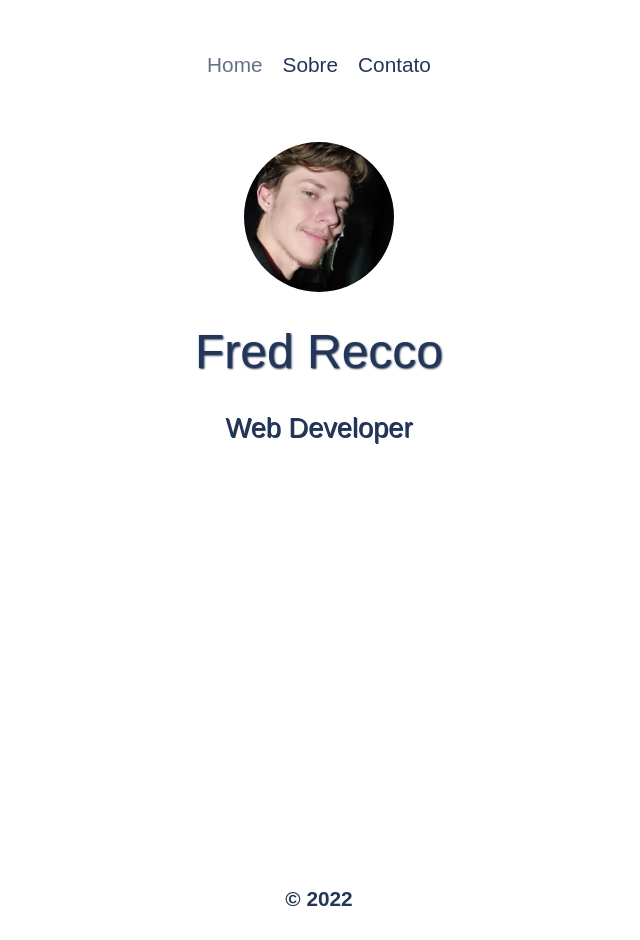
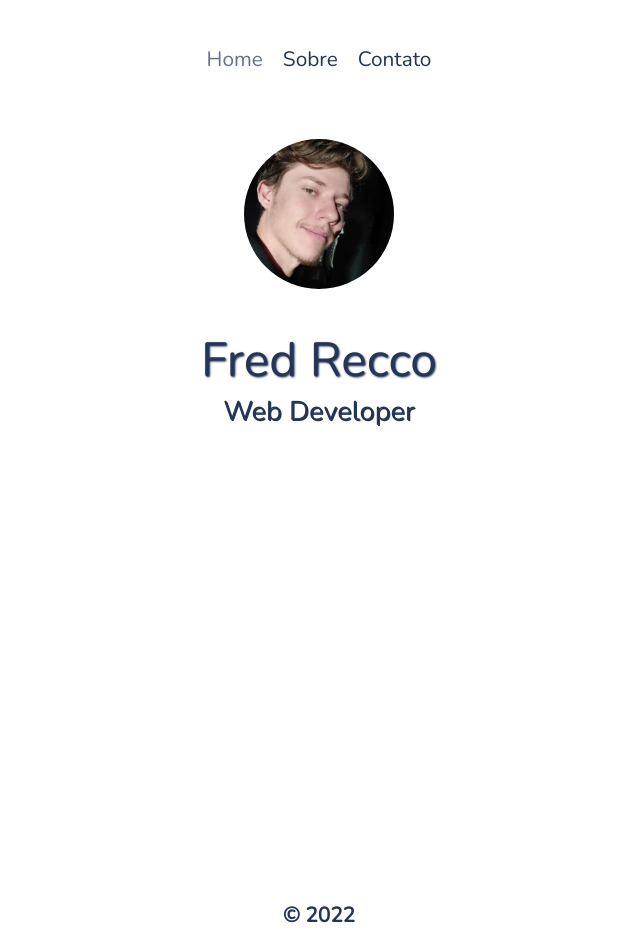
Before and after one commit to reecco/portfolio, a Vue app: page / in a window 1280 px wide. Shown: the whole page, without its empty margins (321-961 px from the left). Built offline with nearby package versions, Linux system fonts and the light colour scheme.

Commit message:
fix: change font-family

```diff
--- a/src/App.vue
+++ b/src/App.vue
@@ -17,7 +17,7 @@
 }
 </script>
 
-<style lang="sass" scoped>
+<style lang="sass">
 @import '@/assets/sass/_variables.sass'
 *
   font-family: $font-main, sans-serif
--- a/src/assets/sass/_variables.sass
+++ b/src/assets/sass/_variables.sass
@@ -1,4 +1,4 @@
-@import url('https://fonts.googleapis.com/css2?family=Roboto&display=swap')
+@import url('https://fonts.googleapis.com/css2?family=Nunito&display=swap')
 
 $font-main: 'Nunito'
 $bg-color-main: #FEFEFE
--- a/src/views/Home/style.sass
+++ b/src/views/Home/style.sass
@@ -22,6 +22,7 @@
     text-align: center
 
   h1
+    margin-top: 3%
     font-size: 3rem
     font-weight: 500
     text-shadow: 1px 1px 2px $color-text
```
